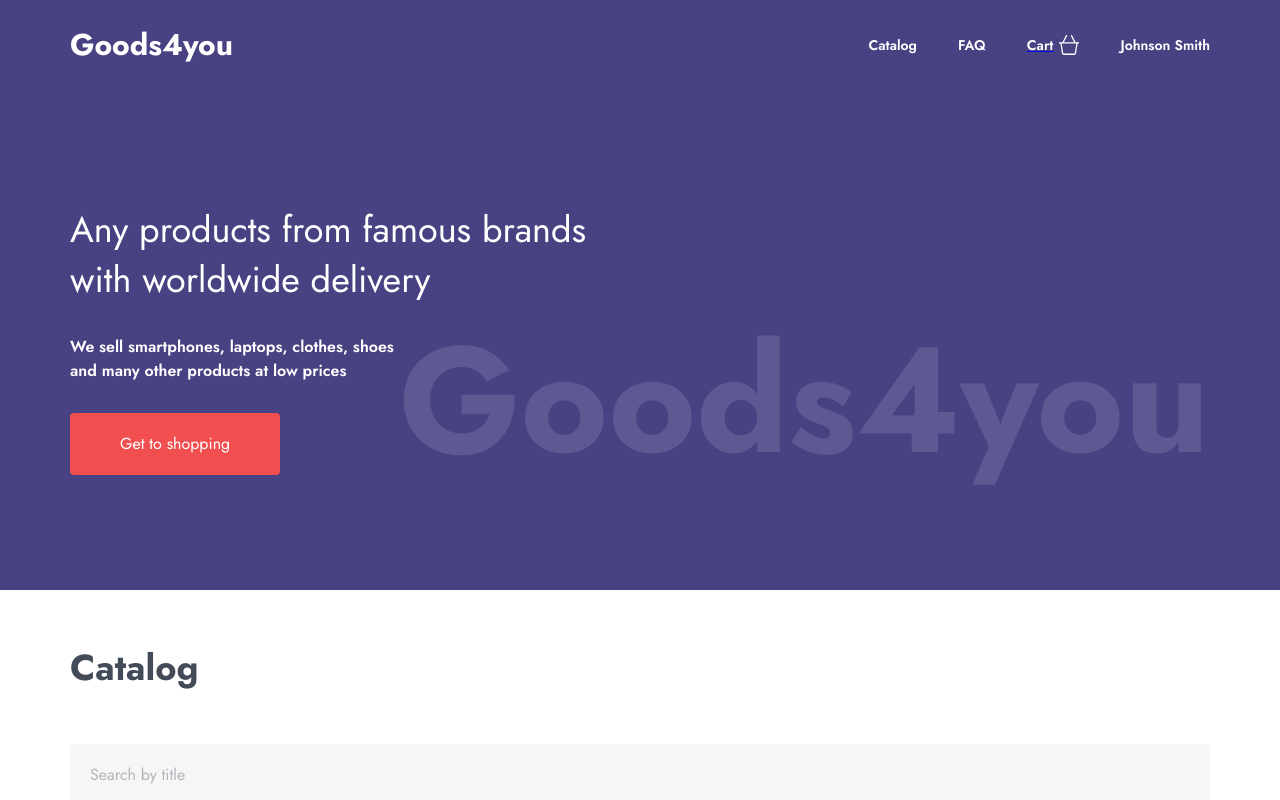
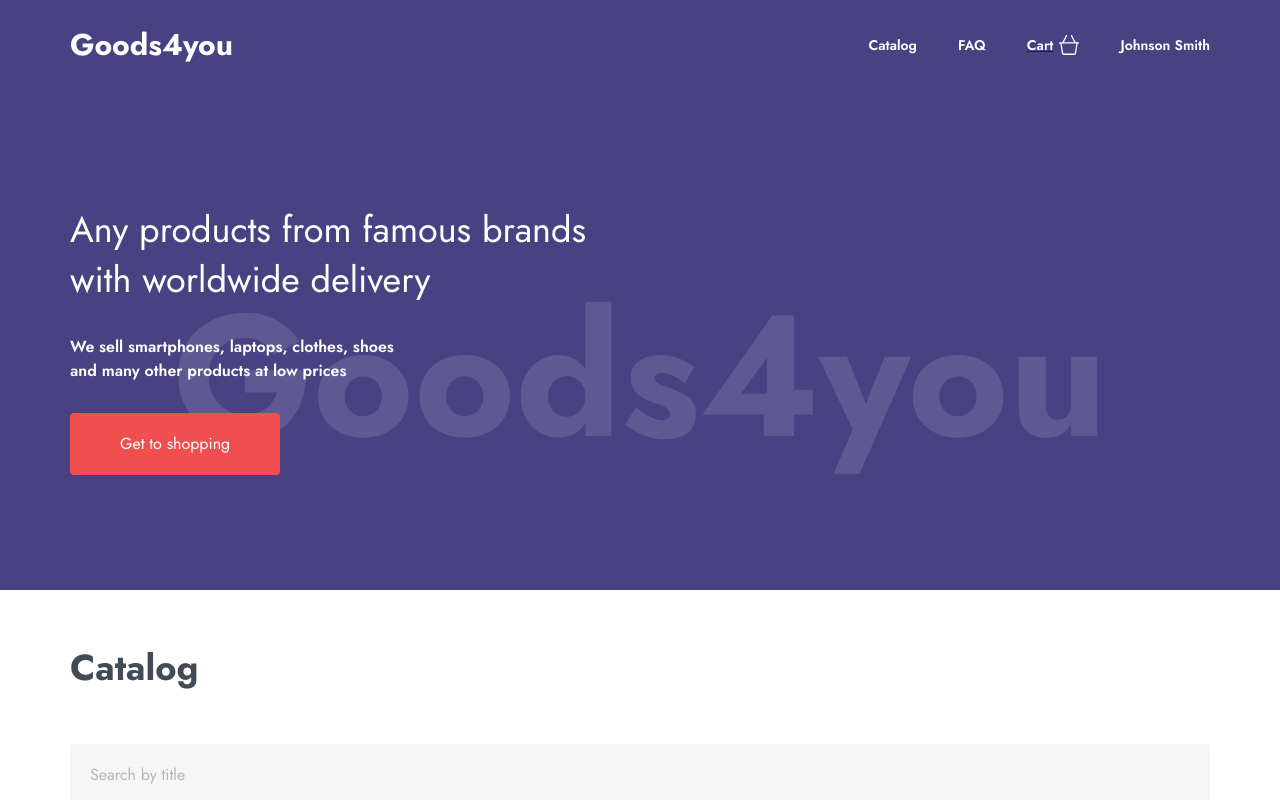
Before and after one commit to CadSergRF/t-one-practik, a React (Vite) app: page / in a window 1280 px wide. Shown: the top 800 px of the page. Built offline with nearby package versions, Linux system fonts and the light colour scheme; no server answers.

Commit message:
style: правка после декомпозиции

```diff
--- a/src/assets/styles/index.css
+++ b/src/assets/styles/index.css
@@ -23,7 +23,7 @@
 
 #root {
   margin: 0 auto;
-  max-width: 1980px;
+  max-width: 1440px;
   min-height: 100vh;
   display: grid;
   grid-template-rows: -webkit-max-content auto -webkit-max-content;
--- a/src/components/molecules/CatalogItem/CatalogItem.module.css
+++ b/src/components/molecules/CatalogItem/CatalogItem.module.css
@@ -67,8 +67,6 @@
 }
 
 .content {
-  margin-top: 3px;
-
   display: flex;
   justify-content: space-between;
   gap: 10px;
--- a/src/components/organisms/Hero/Hero.module.css
+++ b/src/components/organisms/Hero/Hero.module.css
@@ -16,12 +16,15 @@
 }
 
 .back__text {
-  padding-bottom: 78px;
+  width: 100%;
+
+  padding-bottom: 75px;
 
   font-weight: 700;
-  font-size: calc(48px + 152 * ((100vw - 320px) / 1440));
-  line-height: calc(72px + 228 * ((100vw - 320px) / 1440));
+  font-size: calc(37px + 152 * (100vw / 1440));
+  line-height: calc(72px + 228 * (100vw / 1440));
   font-family: "Jost";
+  text-align: center;
   color: var(--text-back);
 }
 
@@ -65,6 +68,16 @@
   }
 }
 
+@media screen and (max-width: 800px) {
+  .back__text {
+    font-size: calc(48px + 152 * ((100vw - 320px) / (1440 - 320)));
+    line-height: calc(72px + 228 * ((100vw - 320px) / (1440 - 320)));
+    font-family: "Jost";
+    text-align: right;
+    color: var(--text-back);
+  }
+}
+
 @media screen and (max-width: 650px) {
   .wrapper {
     height: 250px;
@@ -87,11 +100,6 @@
 
   .back__text {
     padding-bottom: 0;
-
-    font-size: calc(48px + 152 * ((100vw - 320px) / (1440 - 320)));
-    line-height: calc(72px + 228 * ((100vw - 320px) / (1440 - 320)));
-    font-family: "Jost";
-    color: var(--text-back);
   }
 }
 
--- a/src/components/organisms/ProductView/ProductView.module.css
+++ b/src/components/organisms/ProductView/ProductView.module.css
@@ -172,6 +172,10 @@
     justify-content: center;
     gap: 15px;
   }
+
+  .prices__wrapper {
+    flex-wrap: wrap;
+  }
 }
 
 @media screen and (max-width: 720px) {
--- a/src/components/pages/ProductPage/ProductPage.tsx
+++ b/src/components/pages/ProductPage/ProductPage.tsx
@@ -22,7 +22,6 @@ const ProductPage = () => {
   if (isLoading) return <Preloader />;
   // ошибка или не пришли данные
   if (error || !data) return <ErrorPage />;
-
   // ошибок нет и все пришло
   return <ProductView {...data} />;
 };
```
